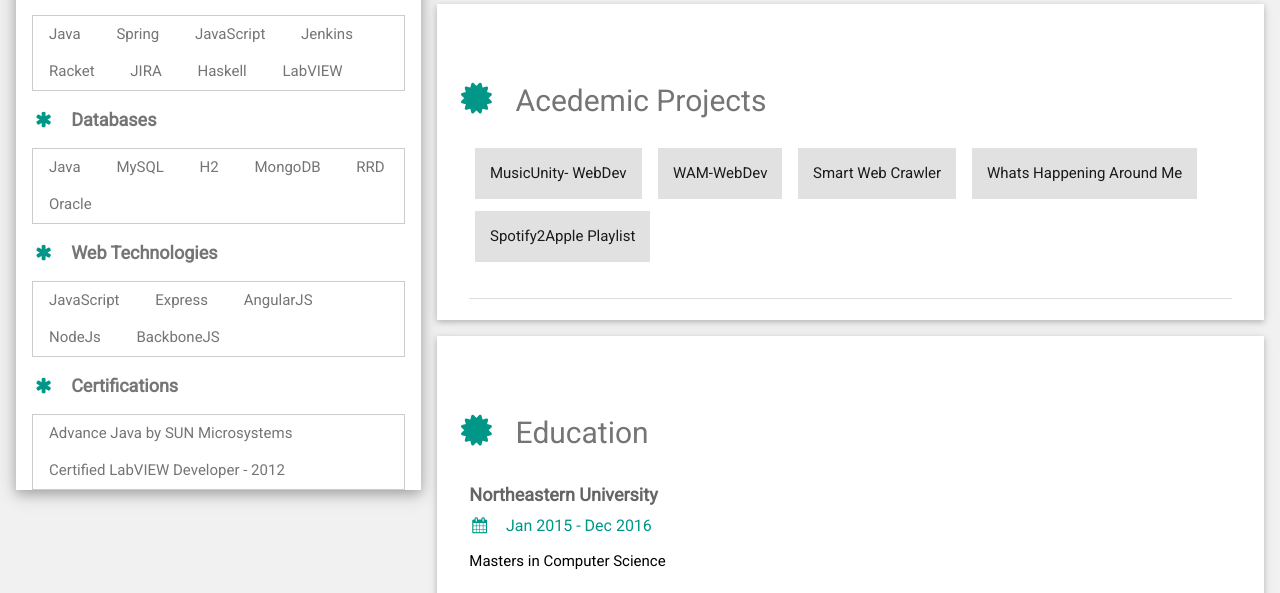
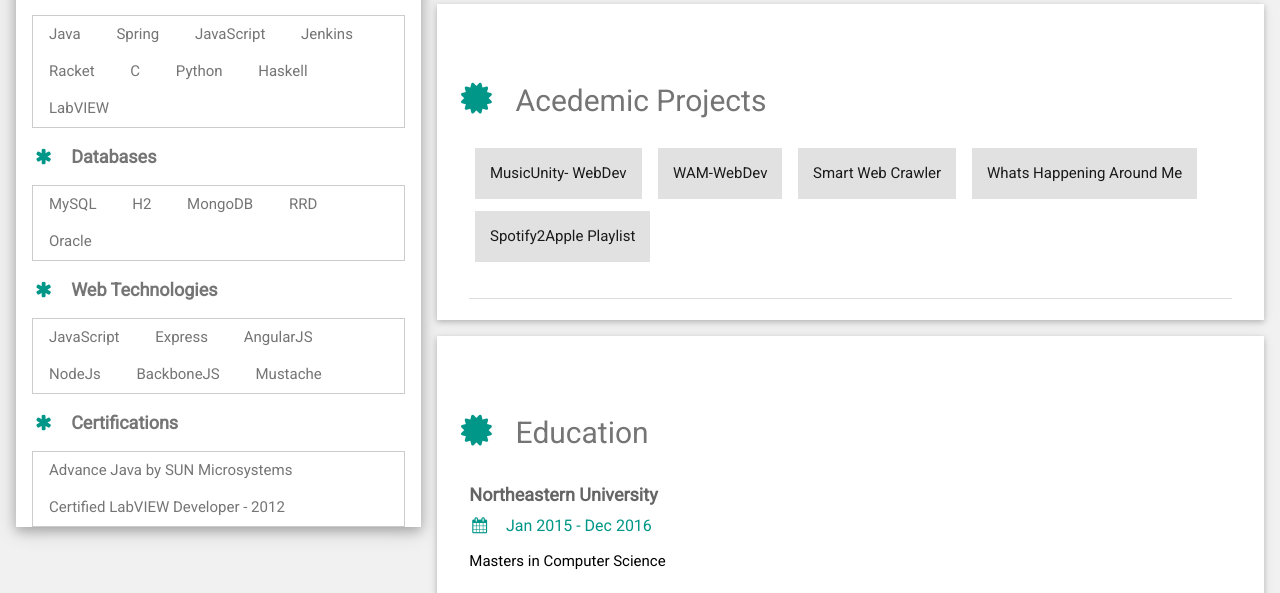
Before and after one commit to RoopGhosh/ghosh-roop-webdev, a website: page public/index.html in a window 1280 px wide. Shown: the part 704-1297 px from the top of the page. Drawn offline with nearby package versions, Linux system fonts and the light colour scheme.

Commit message:
minor portfolio adjust

```diff
--- a/public/index.html
+++ b/public/index.html
@@ -52,13 +52,13 @@
                         <a href="#" class="w3-btn">JavaScript</a>
                         <a href="#" class="w3-btn">Jenkins</a>
                         <a href="#" class="w3-btn w3-hide-small">Racket</a>
-                        <a href="#" class="w3-btn w3-hide-small">JIRA</a>
+                        <a href="#" class="w3-btn w3-hide-small">C</a>
+                        <a href="#" class="w3-btn w3-hide-small">Python</a>
                         <a href="#" class="w3-btn w3-hide-small">Haskell</a>
                         <a href="#" class="w3-btn w3-hide-small">LabVIEW</a>
                     </div>
                     <p class="w3-large"><b><i class="fa fa-asterisk fa-fw w3-margin-right w3-text-teal"></i>Databases</b></p>
                     <div class="w3-btn-bar w3-border w3-show-inline-block">
-                        <a href="#" class="w3-btn ">Java</a>
                         <a href="#" class="w3-btn">MySQL</a>
                         <a href="#" class="w3-btn">H2</a>
                         <a href="#" class="w3-btn">MongoDB</a>
@@ -72,6 +72,7 @@
                         <a href="#" class="w3-btn">AngularJS</a>
                         <a href="#" class="w3-btn">NodeJs</a>
                         <a href="#" class="w3-btn w3-hide-small">BackboneJS</a>
+                        <a href="#" class="w3-btn w3-hide-small">Mustache</a>
                     </div>
                     <p class="w3-large"><b><i class="fa fa-asterisk fa-fw w3-margin-right w3-text-teal"></i>Certifications</b></p>
                     <div class="w3-btn-bar w3-border w3-show-inline-block">
```
